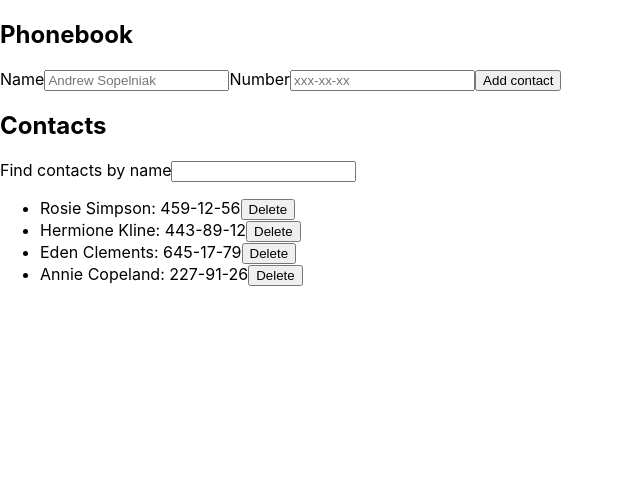
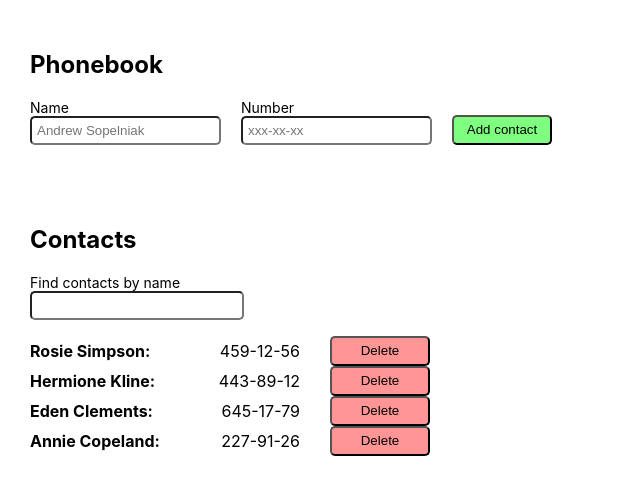
Before and after one commit to Sopelniak/goit-react-hw-02-phonebook, a React (Create React App) app: page / in a window 1280 px wide. Shown: the top 494 px of the page, without its empty margins (0-640 px from the left). Built offline with nearby package versions, Linux system fonts and the light colour scheme.

Commit message:
add style

```diff
--- a/package.json
+++ b/package.json
@@ -1,8 +1,8 @@
 {
-  "name": "goit-react-hw-02-feedback",
+  "name": "goit-react-hw-02-phonebook",
   "version": "0.1.0",
   "private": true,
-  "homepage": "https://Sopelniak.github.io/goit-react-hw-02-feedback/",
+  "homepage": "https://Sopelniak.github.io/goit-react-hw-02-phonebook/",
   "dependencies": {
     "@testing-library/jest-dom": "^5.16.3",
     "@testing-library/react": "^12.1.4",
@@ -13,6 +13,7 @@
     "react": "^18.1.0",
     "react-dom": "^18.1.0",
     "react-scripts": "5.0.1",
+    "sass": "^1.55.0",
     "web-vitals": "^2.1.3"
   },
   "scripts": {
--- a/src/components/Contacts/Contacts.jsx
+++ b/src/components/Contacts/Contacts.jsx
@@ -1,5 +1,6 @@
 import { Component } from 'react';
 import PropTypes from 'prop-types';
+import s from './Contacts.module.scss';
 
 export class Contacts extends Component {
   render() {
@@ -8,13 +9,19 @@ export class Contacts extends Component {
       <>
         <ul>
           {filterContacts(contacts).map(contact => (
-            <li key={contact.id}>
-              <span>
-                {contact.name}: {contact.number}
-              </span>
-              <button id={contact.id} onClick={handleClickDelete} type="button">
-                Delete
-              </button>
+            <li className={s['contact-item']} key={contact.id}>
+              <span className={s.name}>{contact.name}:</span>
+              <div>
+                <span className={s.number}>{contact.number}</span>
+                <button
+                  className={s['btn-delete']}
+                  id={contact.id}
+                  onClick={handleClickDelete}
+                  type="button"
+                >
+                  Delete
+                </button>
+              </div>
             </li>
           ))}
         </ul>
--- /dev/null
+++ b/src/components/Contacts/Contacts.module.scss
@@ -0,0 +1,25 @@
+ul {
+  list-style: none;
+  padding: 0;
+}
+
+.contact-item {
+  width: 400px;
+  display: flex;
+  align-items: center;
+  justify-content: space-between;
+}
+
+.contact-item div {
+  display: flex;
+  gap: 30px;
+  align-items: center;
+}
+
+.name {
+  font-weight: bold;
+}
+
+.btn-delete {
+  background-color: rgb(255, 149, 149);
+}
--- a/src/components/Filter/Filter.jsx
+++ b/src/components/Filter/Filter.jsx
@@ -7,7 +7,8 @@ export class Filter extends Component {
     return (
       <>
         <label>
-          Find contacts by name
+          <span>Find contacts by name</span>
+
           <input
             onChange={handleInput}
             value={filter}
--- a/src/components/Form/AddContactForm.jsx
+++ b/src/components/Form/AddContactForm.jsx
@@ -1,5 +1,6 @@
 import { Component } from 'react';
 import PropTypes from 'prop-types';
+import s from './Form.module.scss';
 
 export class AddContactForm extends Component {
   render() {
@@ -8,7 +9,8 @@ export class AddContactForm extends Component {
       <>
         <form onSubmit={onSubmit}>
           <label>
-            Name
+            <span>Name</span>
+
             <input
               onChange={handleInput}
               value={name}
@@ -21,7 +23,8 @@ export class AddContactForm extends Component {
             />
           </label>
           <label>
-            Number
+            <span>Number</span>
+
             <input
               onChange={handleInput}
               value={number}
--- /dev/null
+++ b/src/components/Form/Form.module.scss
@@ -0,0 +1,27 @@
+form {
+  display: flex;
+  gap: 20px;
+}
+
+label {
+  display: flex;
+  flex-direction: column;
+
+  span {
+    font-size: 14px;
+  }
+}
+
+input {
+  max-width: 200px;
+  padding: 5px;
+  border-radius: 5px;
+}
+
+button {
+  margin-top: auto;
+  width: 100px;
+  height: 30px;
+  border-radius: 5px;
+  background-color: rgb(127, 255, 127);
+}
--- a/src/index.css
+++ b/src/index.css
@@ -13,3 +13,7 @@ code {
   font-family: source-code-pro, Menlo, Monaco, Consolas, 'Courier New',
     monospace;
 }
+
+section {
+  padding: 30px;
+}
```
Also changed, not shown: 1 other file (tests, documents, lock files or other folders).
